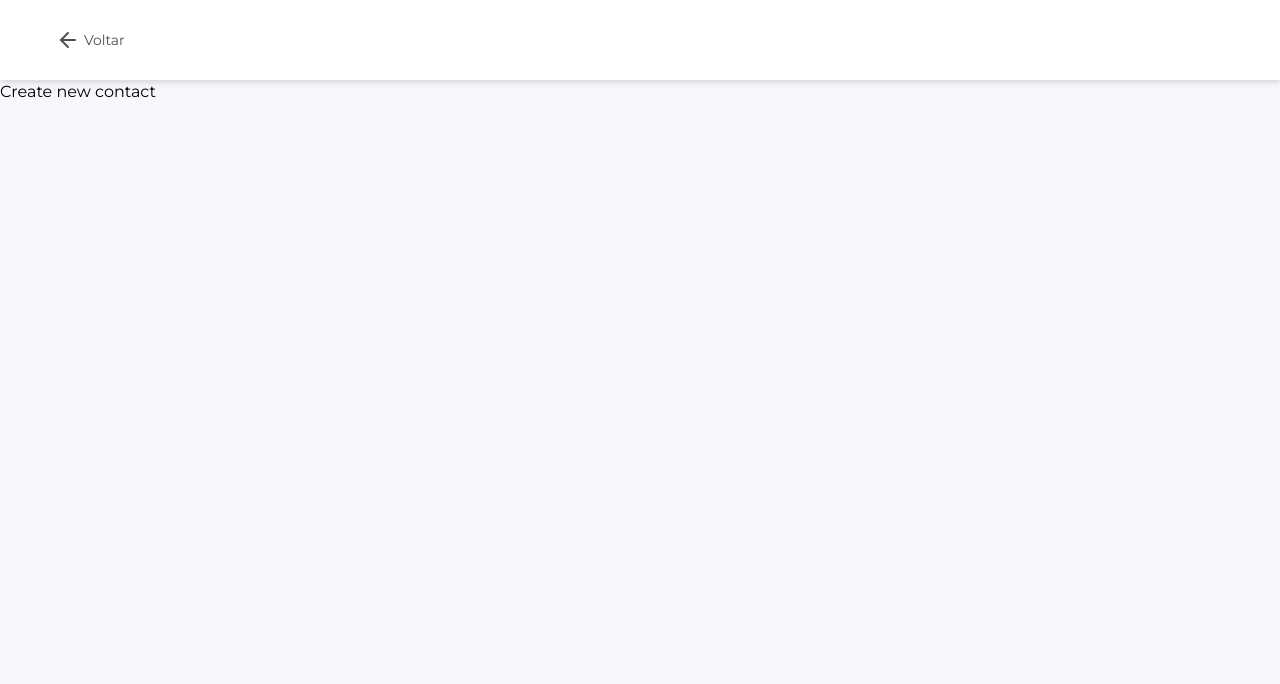
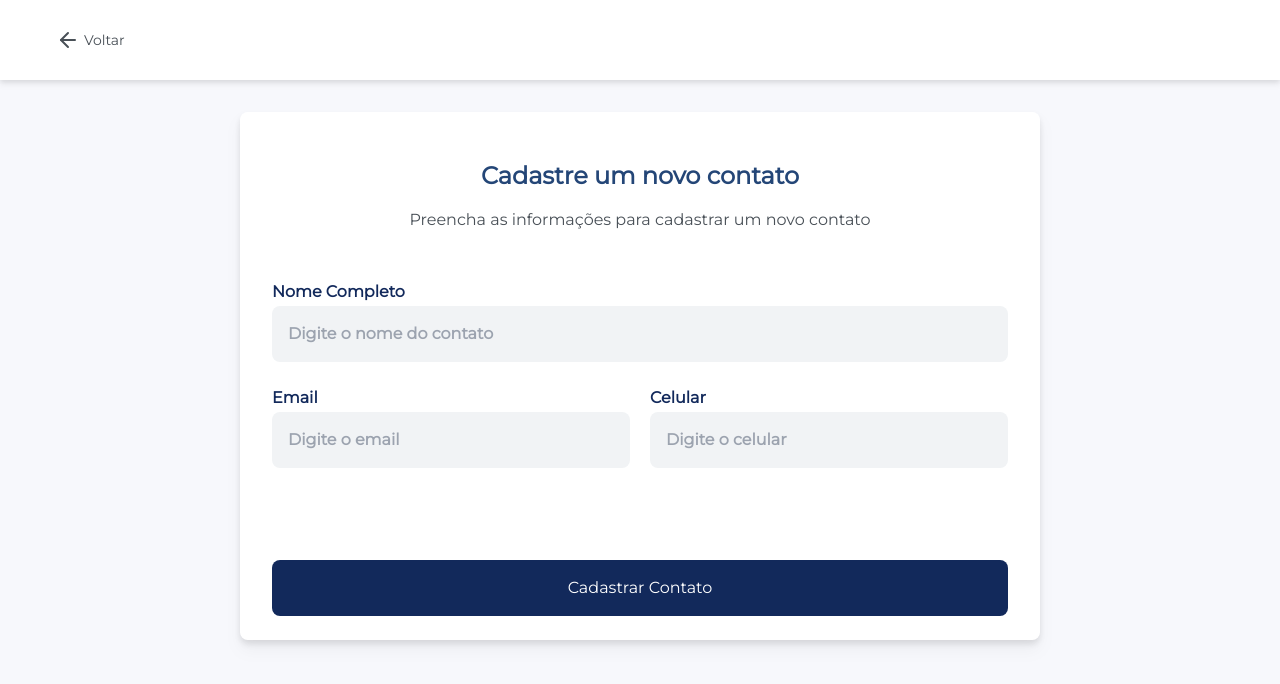
Before and after one commit to SP-Sam/contacts-manager, a React (Vite) app: page /contacts/create in a window 1280 px wide. Shown: the top 684 px of the page. Built offline with nearby package versions, Linux system fonts and the light colour scheme.

Commit message:
feat: Creates contact registration page

```diff
--- /dev/null
+++ b/src/components/contacts/CreateContactForm.tsx
@@ -0,0 +1,46 @@
+import { SubmitButton } from '../SubmitButton';
+
+export function CreateContactForm() {
+  return (
+    <form className="text-primary-dark px-8 flex flex-col">
+      <label htmlFor="contact-name" className="flex flex-col font-extrabold">
+        Nome Completo
+        <input
+          type="text"
+          id="contact-name"
+          placeholder="Digite o nome do contato"
+          className="bg-neutral-light text-neutral-dark mt-0.5 p-4 rounded-lg focus:outline-none focus:ring focus:ring-gray-300"
+        />
+      </label>
+
+      <div className="flex flex-col md:flex-row md:mt-3 md:mb-11 laptop-g:mb-12">
+        <label
+          htmlFor="email"
+          className="flex flex-col font-extrabold w-full mt-3 md:mr-5"
+        >
+          Email
+          <input
+            type="email"
+            id="email"
+            placeholder="Digite o email"
+            className="bg-neutral-light text-neutral-dark mt-0.5 p-4 rounded-lg focus:outline-none focus:ring focus:ring-gray-300"
+          />
+        </label>
+
+        <label
+          htmlFor="mobile"
+          className="flex flex-col font-extrabold w-full mt-3"
+        >
+          Celular
+          <input
+            type="tel"
+            id="mobile"
+            placeholder="Digite o celular"
+            className="bg-neutral-light text-neutral-dark mt-0.5 p-4 rounded-lg focus:outline-none focus:ring focus:ring-gray-300"
+          />
+        </label>
+      </div>
+      <SubmitButton isDisabled={false}>Cadastrar Contato</SubmitButton>
+    </form>
+  );
+}
--- a/src/pages/ChangeContacts.tsx
+++ b/src/pages/ChangeContacts.tsx
@@ -1,3 +1,4 @@
+import { CreateContactForm } from '../components/contacts/CreateContactForm';
 import { Header } from '../components/Header';
 
 interface Props {
@@ -6,11 +7,21 @@ interface Props {
 
 export function ChangeContacts({ operation }: Props) {
   return (
-    <div className="bg-primary-bg h-full">
+    <div className="bg-primary-bg h-full flex flex-col items-center">
       <Header />
 
       {operation === 'create' ? (
-        <h1>Create new contact</h1>
+        <div className="w-11/12 pb-6 max-w-[800px] bg-white rounded-lg drop-shadow-lg mt-8 laptop-g:mt-24">
+          <div className="text-center py-12">
+            <h1 className="text-2xl text-primary-medium font-extrabold">
+              Cadastre um novo contato
+            </h1>
+            <p className="text-neutral-dark mt-4">
+              Preencha as informações para cadastrar um novo contato
+            </p>
+          </div>
+          <CreateContactForm />
+        </div>
       ) : (
         <h1>Edit contact</h1>
       )}
--- a/src/pages/ContactsPage.tsx
+++ b/src/pages/ContactsPage.tsx
@@ -53,7 +53,10 @@ export function ContactsPage() {
             Listagem de contatos
           </h1>
 
-          <button className="bg-feedback-focus-dark text-white rounded-lg px-6 py-4 hover:bg-[#2c4cd1] transition duration-100">
+          <button
+            onClick={() => navigate('/contacts/create')}
+            className="bg-feedback-focus-dark text-white rounded-lg px-6 py-4 hover:bg-[#2c4cd1] transition duration-100"
+          >
             Adicionar novo contato
           </button>
         </div>
```
